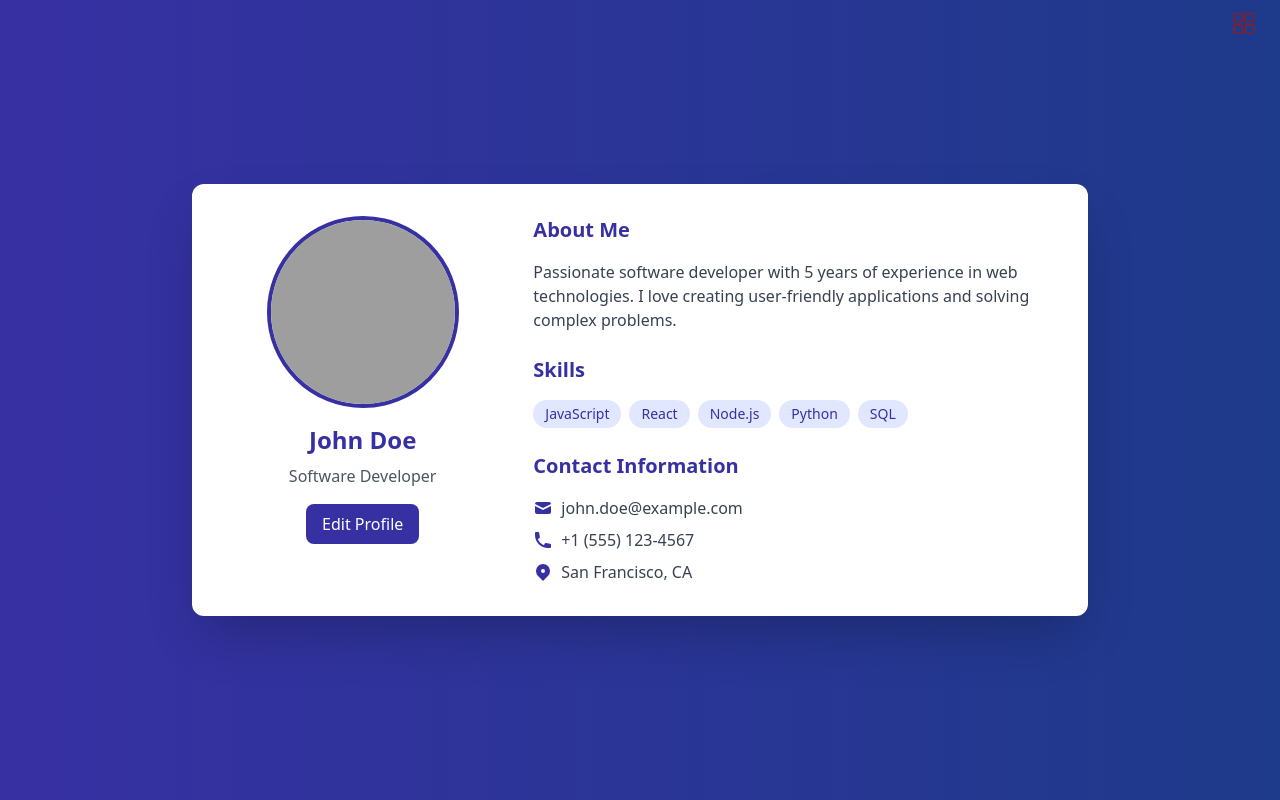
After one commit to like2300/libis_communication, a Django app: template core/templates/libis/detail_client.html in a window 1280 px wide. The commit adds this page. Run offline with Django 5.2, Linux system fonts and the light colour scheme; the template is opened without the code that fills it, so the values that code supplies are empty; some libraries are stand-ins or nearby versions; grey boxes are pictures that could not be loaded.

Commit message:
chg: sytle 3

```diff
--- a/core/templates/base.html
+++ b/core/templates/base.html
@@ -51,7 +51,7 @@
 
 <!-- drawer init and show -->
 
-    <button class="top-3 right-6  fixed z-30 md:z-50    " type="button" data-drawer-target="drawer-navigation" data-drawer-show="drawer-navigation" aria-controls="drawer-navigation">
+    <button class="top-3 right-6  fixed z-30 md:z-50   bg-red " type="button" data-drawer-target="drawer-navigation" data-drawer-show="drawer-navigation" aria-controls="drawer-navigation">
     <lottie-player
     src="{% static 'lotties/lottieflow-menu-nav-11-14-991b1b-easey.json' %}"
     background="transparent"
--- /dev/null
+++ b/core/templates/libis/detail_client.html
@@ -0,0 +1,86 @@
+{% extends "base.html" %}
+{% comment %} pge detail_client.html {% endcomment %}
+
+{% block content %}
+
+
+<div class="bg-gradient-to-r from-indigo-800 to-blue-900 min-h-screen flex items-center justify-center p-4">
+    <div class="bg-white dark:bg-gray-800 rounded-xl shadow-2xl max-w-4xl w-full p-8 transition-all duration-300 animate-fade-in">
+        <div class="flex flex-col md:flex-row">
+            <div class="md:w-1/3 text-center mb-8 md:mb-0">
+                <img src="https://i.pravatar.cc/300" alt="Profile Picture" class="rounded-full w-48 h-48 mx-auto mb-4 border-4 border-indigo-800 dark:border-blue-900 transition-transform duration-300 hover:scale-105">
+                <h1 class="text-2xl font-bold text-indigo-800 dark:text-white mb-2">John Doe</h1>
+                <p class="text-gray-600 dark:text-gray-300">Software Developer</p>
+                <button class="mt-4 bg-indigo-800 text-white px-4 py-2 rounded-lg hover:bg-blue-900 transition-colors duration-300">Edit Profile</button>
+            </div>
+            <div class="md:w-2/3 md:pl-8">
+                <h2 class="text-xl font-semibold text-indigo-800 dark:text-white mb-4">About Me</h2>
+                <p class="text-gray-700 dark:text-gray-300 mb-6">
+                    Passionate software developer with 5 years of experience in web technologies.
+                    I love creating user-friendly applications and solving complex problems.
+                </p>
+                <h2 class="text-xl font-semibold text-indigo-800 dark:text-white mb-4">Skills</h2>
+                <div class="flex flex-wrap gap-2 mb-6">
+                    <span class="bg-indigo-100 text-indigo-800 px-3 py-1 rounded-full text-sm">JavaScript</span>
+                    <span class="bg-indigo-100 text-indigo-800 px-3 py-1 rounded-full text-sm">React</span>
+                    <span class="bg-indigo-100 text-indigo-800 px-3 py-1 rounded-full text-sm">Node.js</span>
+                    <span class="bg-indigo-100 text-indigo-800 px-3 py-1 rounded-full text-sm">Python</span>
+                    <span class="bg-indigo-100 text-indigo-800 px-3 py-1 rounded-full text-sm">SQL</span>
+                </div>
+                <h2 class="text-xl font-semibold text-indigo-800 dark:text-white mb-4">Contact Information</h2>
+                <ul class="space-y-2 text-gray-700 dark:text-gray-300">
+                    <li class="flex items-center">
+                        <svg xmlns="http://www.w3.org/2000/svg" class="h-5 w-5 mr-2 text-indigo-800 dark:text-blue-900" viewBox="0 0 20 20" fill="currentColor">
+                            <path d="M2.003 5.884L10 9.882l7.997-3.998A2 2 0 0016 4H4a2 2 0 00-1.997 1.884z" />
+                            <path d="M18 8.118l-8 4-8-4V14a2 2 0 002 2h12a2 2 0 002-2V8.118z" />
+                        </svg>
+                        john.doe@example.com
+                    </li>
+                    <li class="flex items-center">
+                        <svg xmlns="http://www.w3.org/2000/svg" class="h-5 w-5 mr-2 text-indigo-800 dark:text-blue-900" viewBox="0 0 20 20" fill="currentColor">
+                            <path d="M2 3a1 1 0 011-1h2.153a1 1 0 01.986.836l.74 4.435a1 1 0 01-.54 1.06l-1.548.773a11.037 11.037 0 006.105 6.105l.774-1.548a1 1 0 011.059-.54l4.435.74a1 1 0 01.836.986V17a1 1 0 01-1 1h-2C7.82 18 2 12.18 2 5V3z" />
+                        </svg>
+                        +1 (555) 123-4567
+                    </li>
+                    <li class="flex items-center">
+                        <svg xmlns="http://www.w3.org/2000/svg" class="h-5 w-5 mr-2 text-indigo-800 dark:text-blue-900" viewBox="0 0 20 20" fill="currentColor">
+                            <path fill-rule="evenodd" d="M5.05 4.05a7 7 0 119.9 9.9L10 18.9l-4.95-4.95a7 7 0 010-9.9zM10 11a2 2 0 100-4 2 2 0 000 4z" clip-rule="evenodd" />
+                        </svg>
+                        San Francisco, CA
+                    </li>
+                </ul>
+            </div>
+        </div>
+    </div>
+
+    <style>
+        @keyframes fadeIn {
+            from { opacity: 0; transform: translateY(-10px); }
+            to { opacity: 1; transform: translateY(0); }
+        }
+        .animate-fade-in {
+            animation: fadeIn 0.5s ease-out forwards;
+        }
+    </style>
+
+    <script>
+        // Toggle dark mode based on system preference
+        if (window.matchMedia('(prefers-color-scheme: dark)').matches) {
+            document.documentElement.classList.add('dark');
+        }
+
+        // Add hover effect to skill tags
+        const skillTags = document.querySelectorAll('.bg-indigo-100');
+        skillTags.forEach(tag => {
+            tag.addEventListener('mouseover', () => {
+                tag.classList.remove('bg-indigo-100', 'text-indigo-800');
+                tag.classList.add('bg-blue-900', 'text-white');
+            });
+            tag.addEventListener('mouseout', () => {
+                tag.classList.remove('bg-blue-900', 'text-white');
+                tag.classList.add('bg-indigo-100', 'text-indigo-800');
+            });
+        });
+    </script>
+</div>
+{% endblock %}
```
Also changed, not shown: core/templates/libis/about.html (+61 -0 lines).
